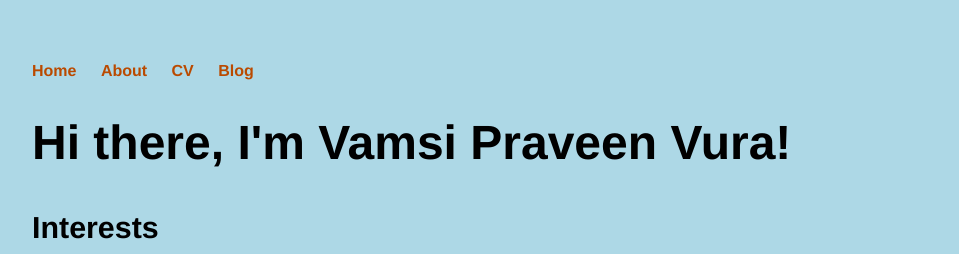
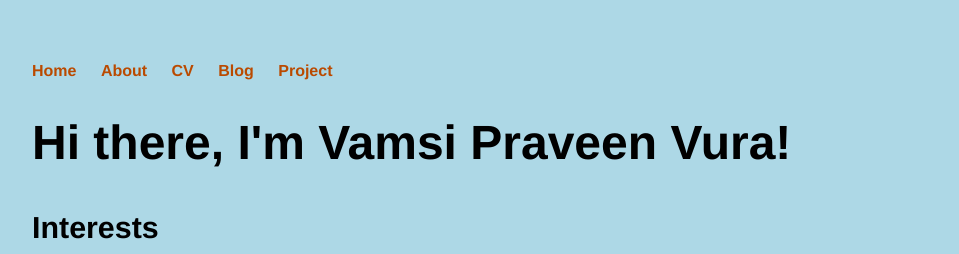
Before and after one commit to Vamsivura/Vamsivura.github.io, a Jekyll site: the page built from index.html, in a window 1280 px wide. Shown: the top 254 px of the page, without its empty margins (160-1119 px from the left). Built offline with Jekyll 4.4.1, drawn with Linux system fonts in a browser that asks for light colours.

Commit message:
Update default.html

```diff
--- a/_layouts/default.html
+++ b/_layouts/default.html
@@ -15,6 +15,7 @@
 <li><a href="/about">About</a></li>
 <li><a href="/cv">CV</a></li>
 <li><a href="/blog">Blog</a></li>
+<li><a href="/Project">Project</a></li>
 </ul>
     </nav>
 <div class="container">
```
